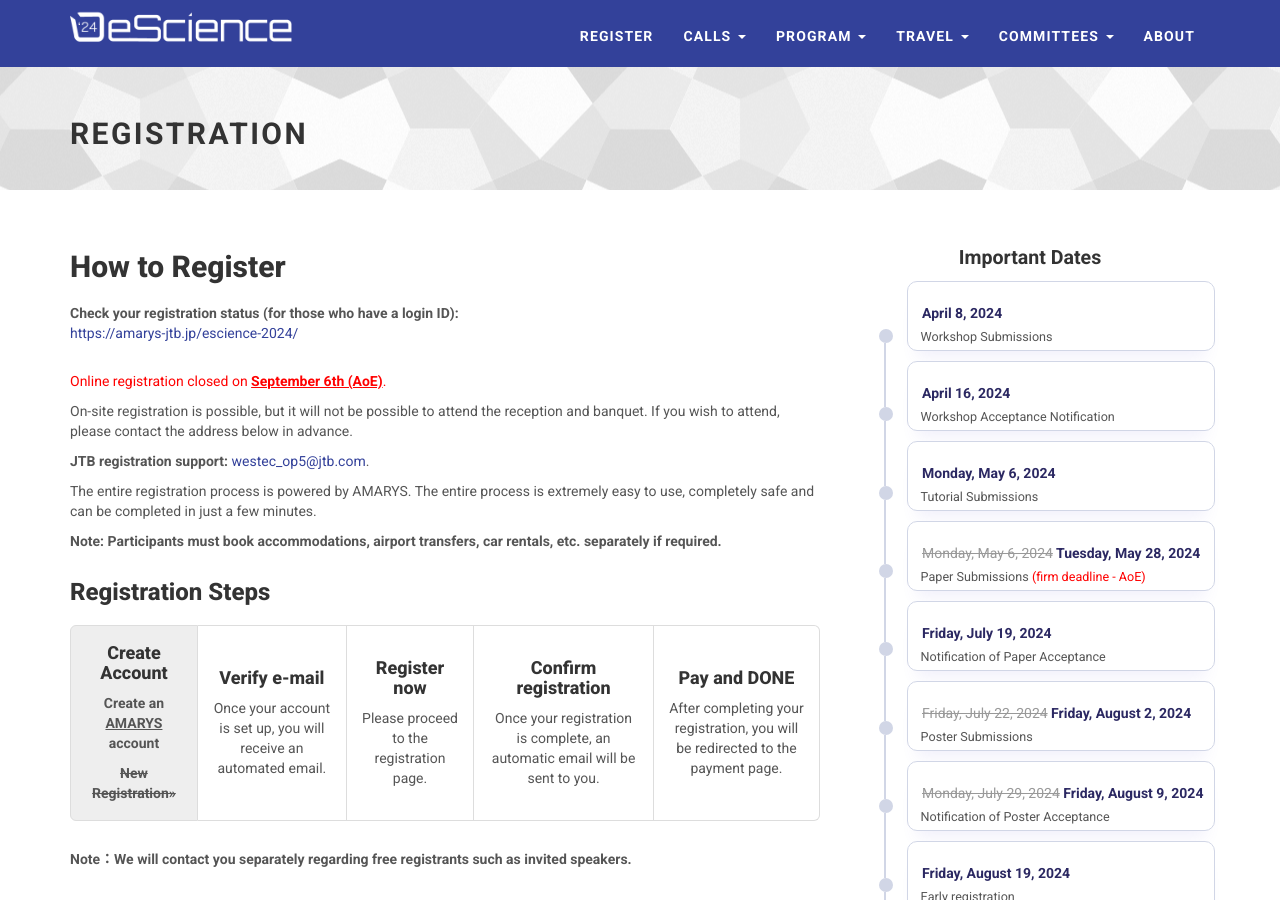
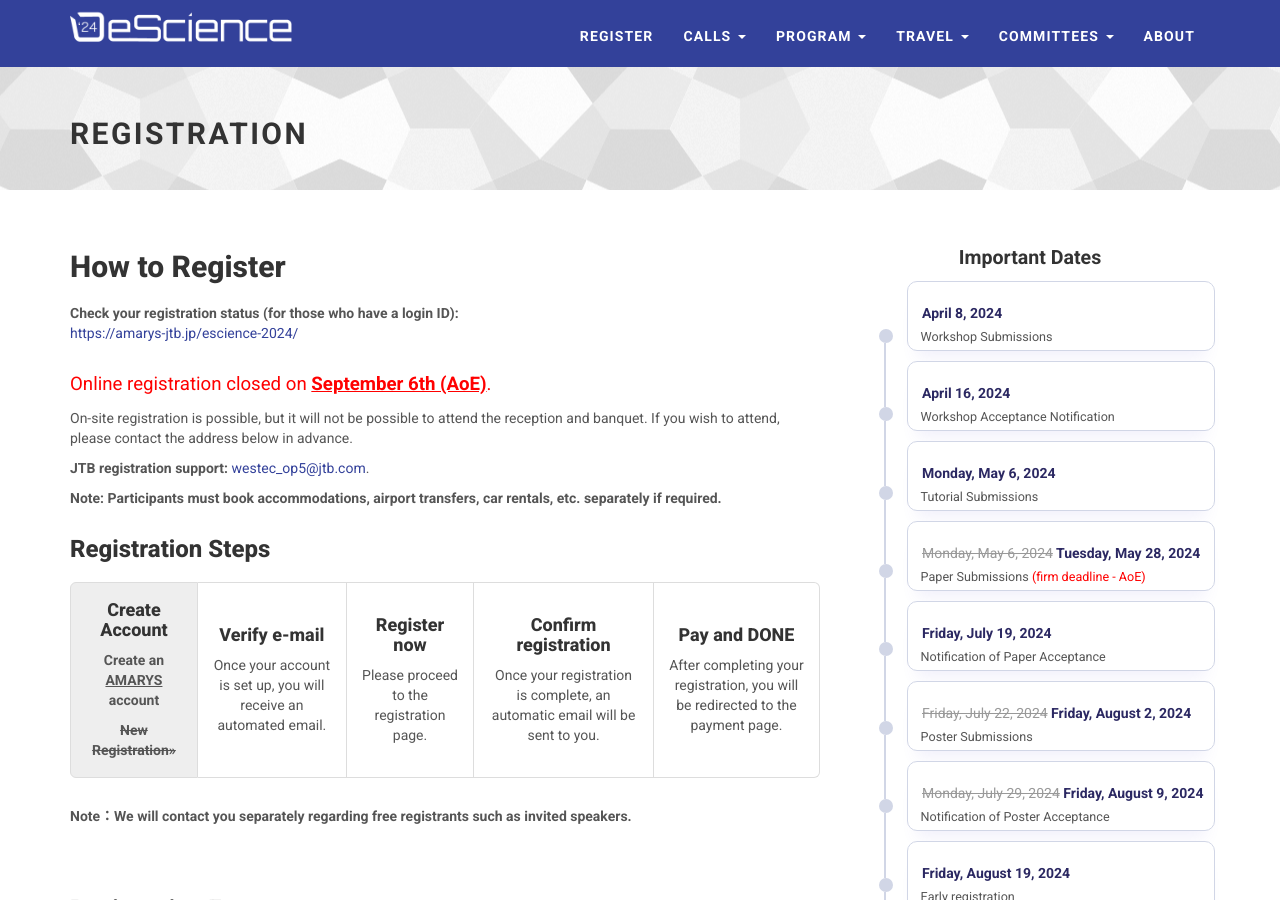
Before and after one commit to escience-conference/2024, a Jekyll site: the page built from registration.html, in a window 1280 px wide and 900 px high. Built offline with Jekyll 4.4.1, drawn with Linux system fonts in a browser that asks for light colours; nearby versions of some CDN libraries.

Commit message:
updated program + registration instructions

```diff
--- a/registration.html
+++ b/registration.html
@@ -15,7 +15,7 @@ title: Registration
 </p>
 
 <div style="margin: 2em 0">
-  <p style="color: red;">Online registration closed on <b><u>September 6th (AoE)</u></b>.</p>
+  <p style="color: red; font-size: 14pt;">Online registration closed on <b><u>September 6th (AoE)</u></b>.</p>
 
   <p>
     On-site registration is possible, but it will not be possible to attend the reception and banquet.
@@ -27,11 +27,11 @@ title: Registration
     <a href="mailto:westec_op5@jtb.com">westec_op5@jtb.com</a>.
   </p>
 
-  <p>
+  <!-- <p>
     The entire registration process is powered by AMARYS. The entire process is
     extremely easy to use, completely safe and can be completed in just a few
     minutes.
-  </p>
+  </p> -->
 
   <p style="font-weight: bold">
     Note: Participants must book accommodations, airport transfers, car rentals,
--- a/timetable.html
+++ b/timetable.html
@@ -279,7 +279,7 @@ title: Timetable
                                     <a href="https://sites.google.com/charlotte.edu/nrdpisi-1">
                                         NRDPISI-1: Near Real-time Data Processing for Interconnected Scientific Instruments
                                     </a>
-                                    <br /><span>Room: 501</span>
+                                    <br /><span>Room: 502</span>
                                 </td>
                                 <td rowspan="3" class="stage-tutorial">
                                     <a href="#" target="_blank">
@@ -326,7 +326,7 @@ title: Timetable
                                     <a href="https://sites.google.com/charlotte.edu/nrdpisi-1">
                                         NRDPISI-1: Near Real-time Data Processing for Interconnected Scientific Instruments
                                     </a>
-                                    <br /><span>Room: 501</span>
+                                    <br /><span>Room: 502</span>
                                 </td>
                                 <td rowspan="3" class="stage-workshop">
                                     <a href="https://corsa.center/workshops/eScience2024" target="_blank">
```
